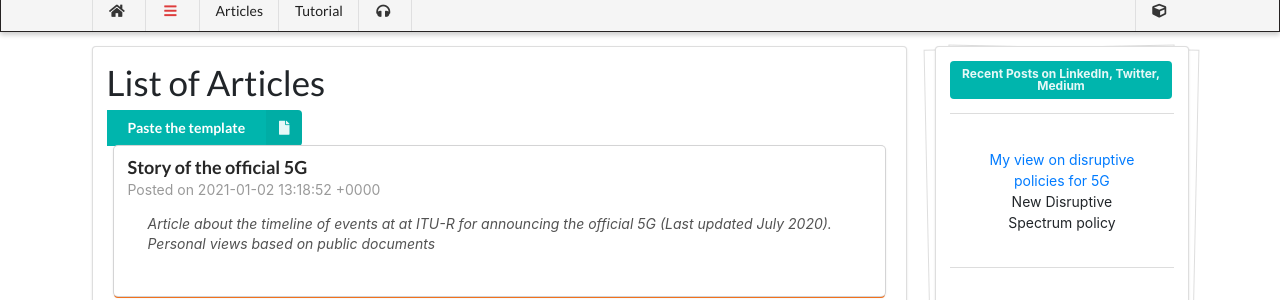
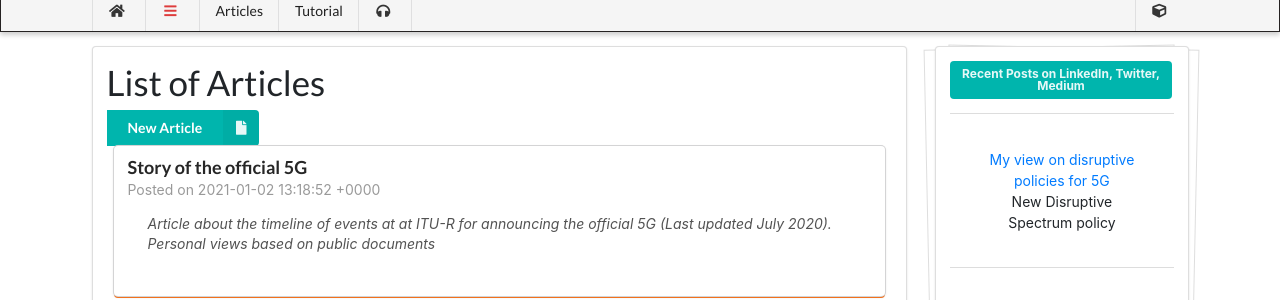
Before and after one commit to wiless/wiless.github.io, a Jekyll site: the page built from articles.html, in a window 1280 px wide. Shown: the part 287-587 px from the top of the page. Built offline with Jekyll 4.4.1, drawn with Linux system fonts in a browser that asks for light colours; nearby versions of some CDN libraries; some web fonts are replaced; comment, search, counter and statistics services are not loaded; a style sheet for code colours, icons or effects is not loaded.

Commit message:
Update articles.html

```diff
--- a/articles.html
+++ b/articles.html
@@ -7,8 +7,8 @@ permalink: /articles
 
 <div class="ui action input">
   <button class="ui teal right labeled icon button" id="copybtn" onclick="CreateArticle()">
-    <i class="file icon"></i>
-    Paste the template
+    <i class="file icon" data-content="template copied in clipboard"></i>
+    New Article
   </button>
 </div>
 
```
